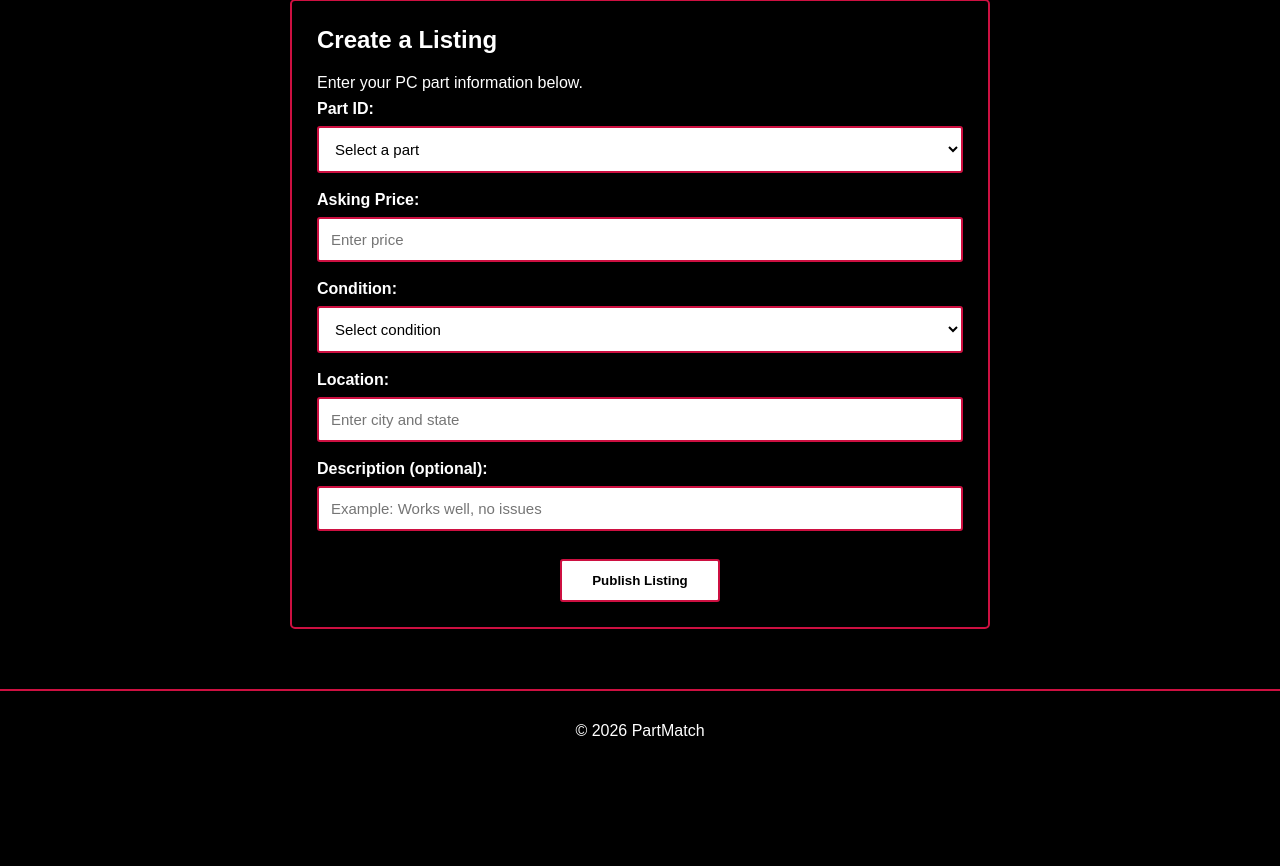
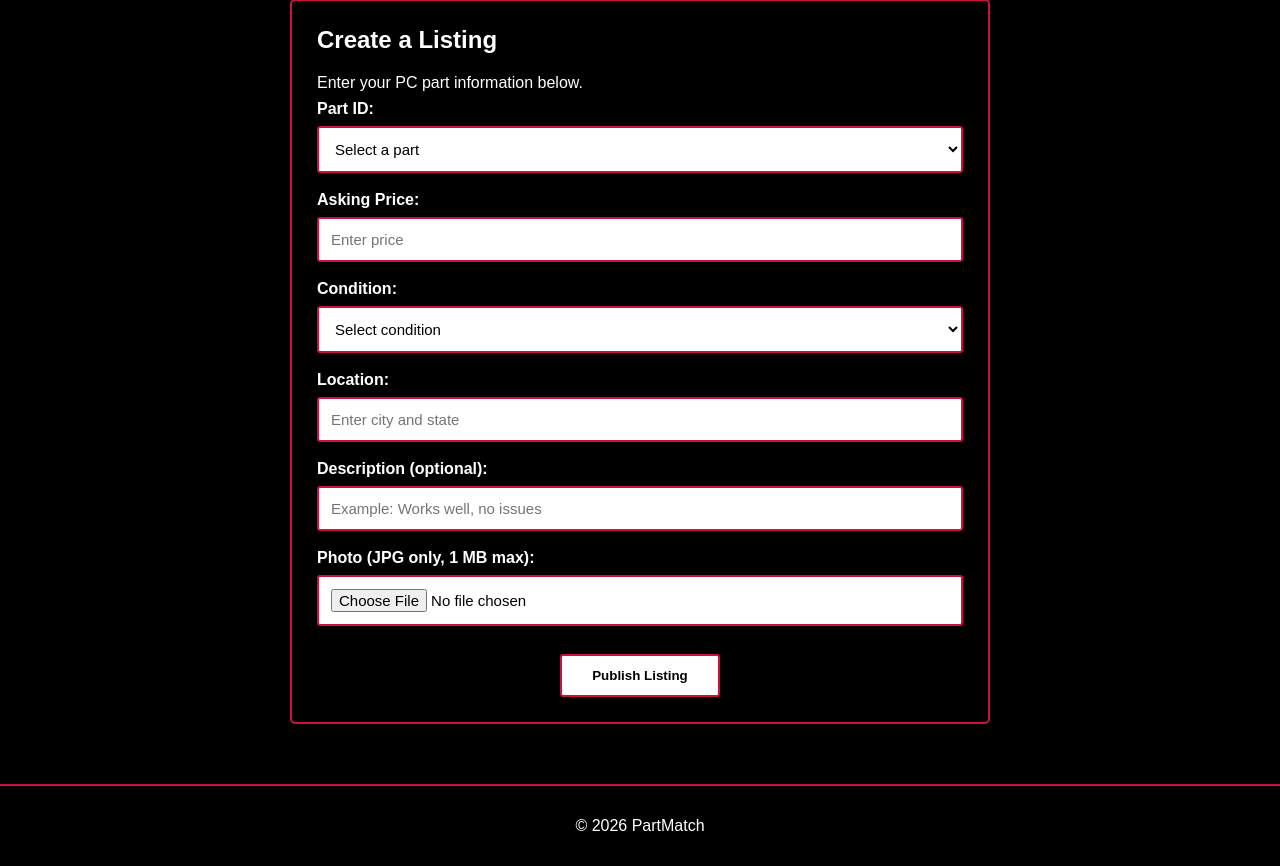
Before and after one commit to OceanusOdyseus/PartMatch, a PHP site: page /create_listing.php in a window 1280 px wide. Shown: the part 183-1049 px from the top of the page. Before the commit the page ends 919 px from the top, so only its background shows below. Run offline with PHP 8.4, Linux system fonts and the light colour scheme; data comes from the database, SQL or seed files in the repository.

Commit message:
added a image to create listing

```diff
--- a/create_listing.php
+++ b/create_listing.php
@@ -9,6 +9,9 @@ $parts = $pdo->query("SELECT part_id, name, category FROM parts ORDER BY categor
 $validPartIds = array_column($parts, "part_id");
 
 if ($_SERVER["REQUEST_METHOD"] === "POST") {
+    //Checks if the form is too big and will throw away everything if it is
+    $sizeCheck = empty($_POST) && empty($_FILES) && (int)($_SERVER["CONTENT_LENGTH"] ?? 0) > 0;
+
     $seller_id = CURRENT_USER_ID;
     $part_id = trim($_POST["part_id"] ?? "");
     $asking_price = $_POST["asking_price"] ?? "";
@@ -16,12 +19,43 @@ if ($_SERVER["REQUEST_METHOD"] === "POST") {
     $location = trim($_POST["location"] ?? "");
     $description = trim($_POST["description"] ?? "");
 
+    //checks for the uploaded photo
+    $imageError = "";
+    $imageExt = "";
+    $hasImage = isset($_FILES["image"]) && $_FILES["image"]["error"] !== UPLOAD_ERR_NO_FILE;
+
+    if(!$hasImage){
+        $imageError = "Please add a photo of the part.";
+    }else{
+        $f = $_FILES["image"];
+        $allowed = ["image/jpeg" => "jpg"];
+
+        if($f["error"] !== UPLOAD_ERR_OK || $f["size"] > 1024 * 1024){
+            $imageError = "The photo must be 1 MB or smaller.";
+        }else{
+            //checks the file type and not by the file name the user sent
+            $mime = (new finfo(FILEINFO_MIME_TYPE))->file($f["tmp_name"]);
+            if(isset($allowed[$mime])){
+                $imageExt = $allowed[$mime];
+            }else{
+                $imageError = "The photo must be a JPG image.";
+            }
+        }
+    }
+
+
     //Added limit for how many listings I user can make
     $recent = $pdo->prepare( "SELECT COUNT(*) FROM listings WHERE seller_id = ? AND date_time > NOW() - INTERVAL 1 HOUR");
     $recent->execute([$seller_id]);
     $tooMany = $recent->fetchColumn() >= 5;
-    if($tooMany){
+    if($sizeCheck){
+        $message = "that upload is too large. Try again";
+    }
+    elseif($tooMany){
         $message = "You have reached the limit of 5 new listing per hour";
+    }
+    elseif($imageError !== ""){
+        $message = $imageError;
     }
     elseif (
         !in_array($part_id, $validPartIds) ||
@@ -36,10 +70,13 @@ if ($_SERVER["REQUEST_METHOD"] === "POST") {
         $message = "Please enter valid information in all fields.";
 
     } else {
+        //Randomly generated names for images
+        $imageName = bin2hex(random_bytes(16)) . "." . $imageExt;
+        $imageData = file_get_contents($_FILES["image"]["tmp_name"]);
 
         $sql = "INSERT INTO listings
-            (seller_id, part_id, asking_price, part_condition, status, location, description)
-            VALUES (?, ?, ?, ?, ?, ?, ?)";
+            (seller_id, part_id, asking_price, part_condition, status, location, description, image1_name, image1_data)
+            VALUES (?, ?, ?, ?, ?, ?, ?, ?, ?)";
 
         try {
 
@@ -51,14 +88,18 @@ if ($_SERVER["REQUEST_METHOD"] === "POST") {
                 $part_condition,
                 "available",
                 $location,
-                $description
+                $description,
+                $imageName,
+                $imageData
             ]);
             $message = "Listing successfully created!";
 
         } catch (PDOException $e) {
-
-            $message = "Error creating listing: " . $e->getMessage();
-
+            if(stripos($e->getMessage(), "max_allowed_packet") !== false){
+                $message = "That photo is too large for the database. Try a smaller one";
+            }else{
+                $message = "Error creating listing: " . $e->getMessage();
+            }
         }
     }
 }
@@ -107,7 +148,7 @@ if ($_SERVER["REQUEST_METHOD"] === "POST") {
 
             <?php endif; ?>
 
-            <form action="create_listing.php" method="POST">
+            <form action="create_listing.php" method="POST" enctype="multipart/form-data">
 
                 <div class="form-group">
                     <label for="part_id">Part ID:</label>
@@ -168,6 +209,17 @@ if ($_SERVER["REQUEST_METHOD"] === "POST") {
                         placeholder="Example: Works well, no issues">
                 </div>
 
+                <div class="form-group">
+                    <label for="image">Photo (JPG only, 1 MB max):</label>
+
+                    <input
+                        type="file"
+                        id="image"
+                        name="image"
+                        accept="image/jpeg"
+                        required>
+                </div>
+
                 <div class="publish-button">
                     <button type="submit">Publish Listing</button>
                 </div>
```
